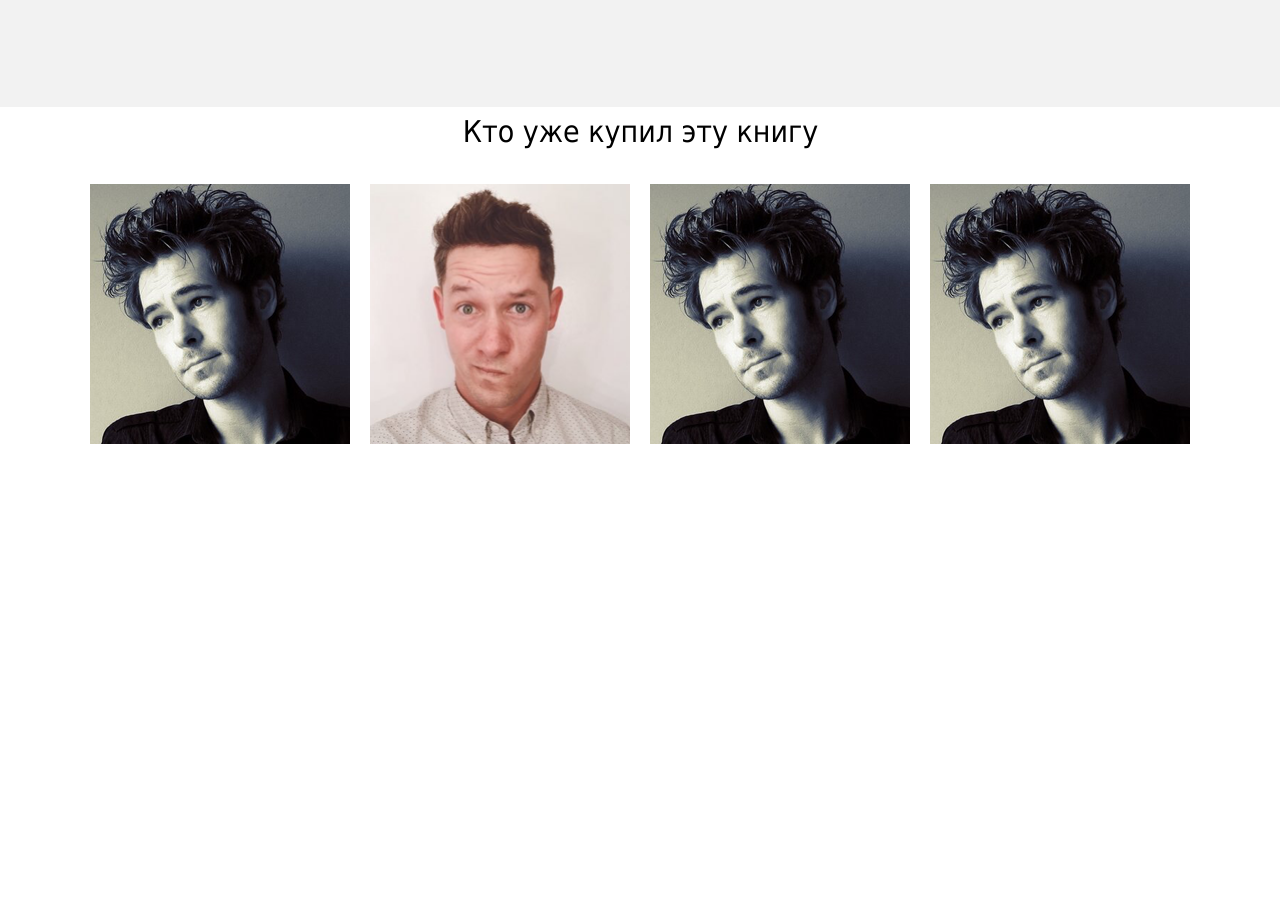
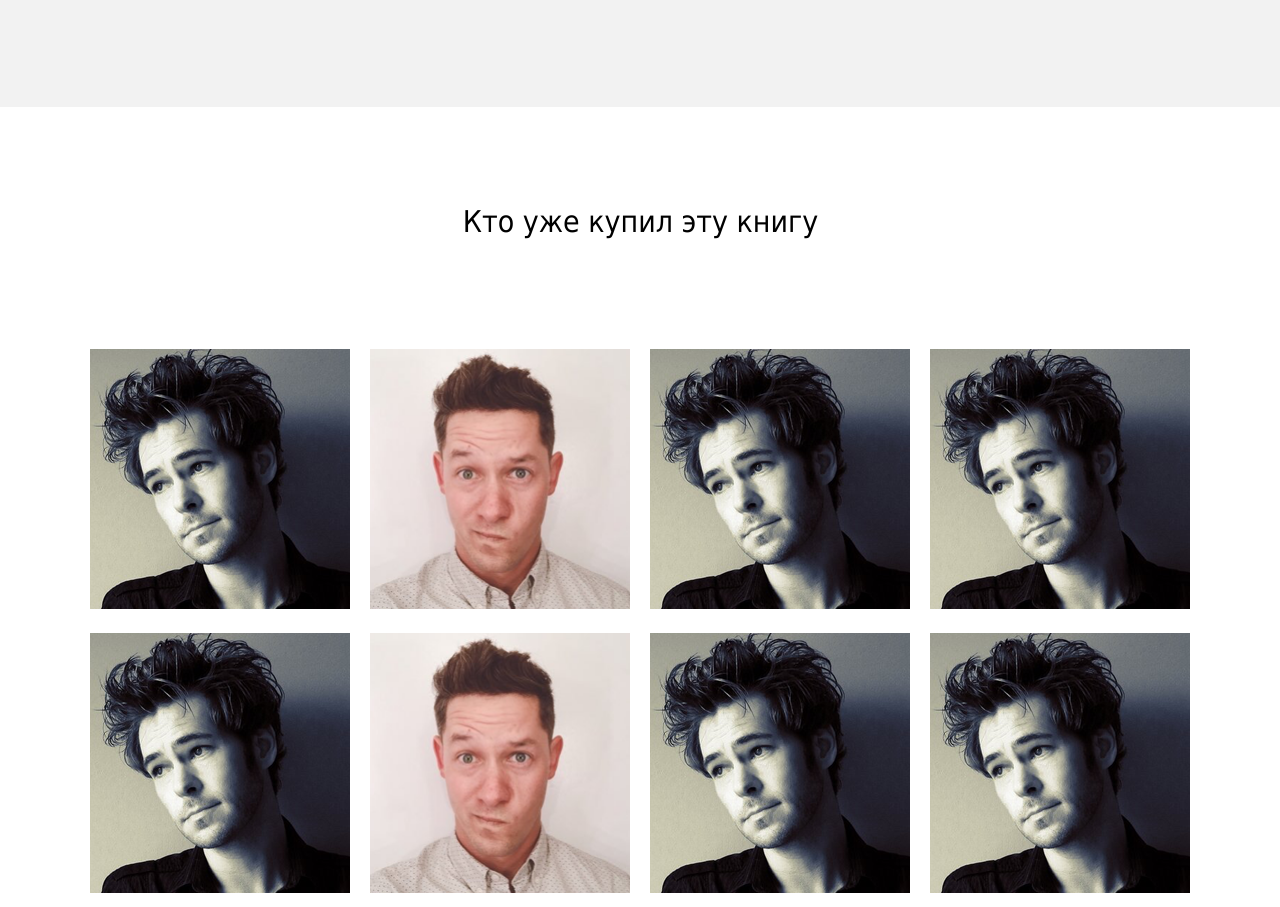
Before and after one commit to Necromongus/flexbox-lesson, a plain HTML site: page index.html in a window 1280 px wide. Shown: the part 1038-1945 px from the top of the page. Before the commit the page ends 1496 px from the top, so only its background shows below. Drawn offline with Linux system fonts and the light colour scheme.

Commit message:
added feedback section

```diff
--- a/index.html
+++ b/index.html
@@ -58,6 +58,18 @@
                 <div class="section_elements_item">
                     <img src="../img/u1_a.png" alt="feedback_user_avatar">
                 </div>
+                <div class="section_elements_item">
+                    <img src="../img/u1_a.png" alt="feedback_user_avatar">
+                </div>
+                <div class="section_elements_item">
+                    <img src="../img/u2_a.png" alt="feedback_user_avatar">
+                </div>
+                <div class="section_elements_item">
+                    <img src="../img/u1_a.png" alt="feedback_user_avatar">
+                </div>
+                <div class="section_elements_item">
+                    <img src="../img/u1_a.png" alt="feedback_user_avatar">
+                </div>
             </div>
         </div>
     </main>
--- a/sass/style.sass
+++ b/sass/style.sass
@@ -101,8 +101,13 @@ h2
     margin: 15px 0
 
 .feedback_section
+    margin-top: 90px
     display: flex
     flex-direction: column
     align-items: center
+    justify-content: center
+    text-align: center
     img
         width: 260px
+    .section_elements
+        margin-top: 75px
```
Also changed, not shown: css/style.css, 1 other file.
